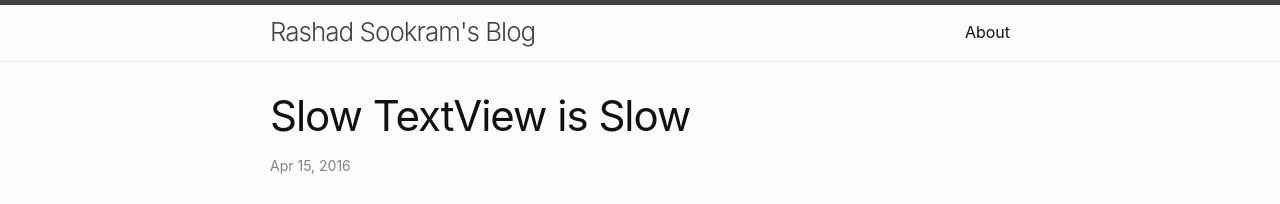
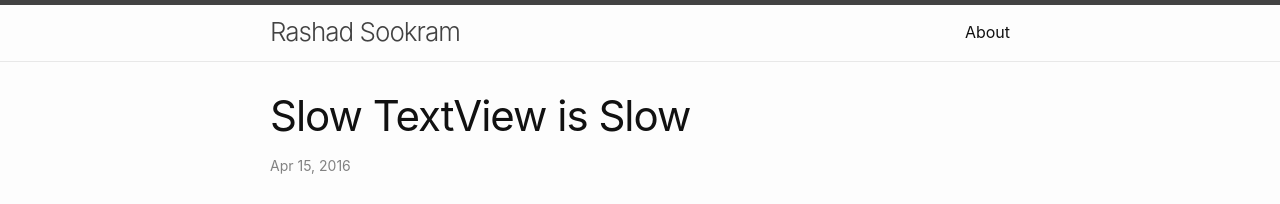
Before and after one commit to rsookram/rsookram.github.io, a Jekyll site: the page built from _posts/2016-04-15-slow-textview-is-slow.md, in a window 1280 px wide and 900 px high. Shown: the top 204 px of the window. Built offline with Jekyll 4.4.1, drawn with Linux system fonts in a browser that asks for light colours.

Commit message:
Simplify blog title

```diff
--- a/_config.yml
+++ b/_config.yml
@@ -1,5 +1,4 @@
-title: Rashad Sookram's Blog
-email: rashadsookram@gmail.com
+title: Rashad Sookram
 description: >-
   Writing mostly about Android development.
 
```
